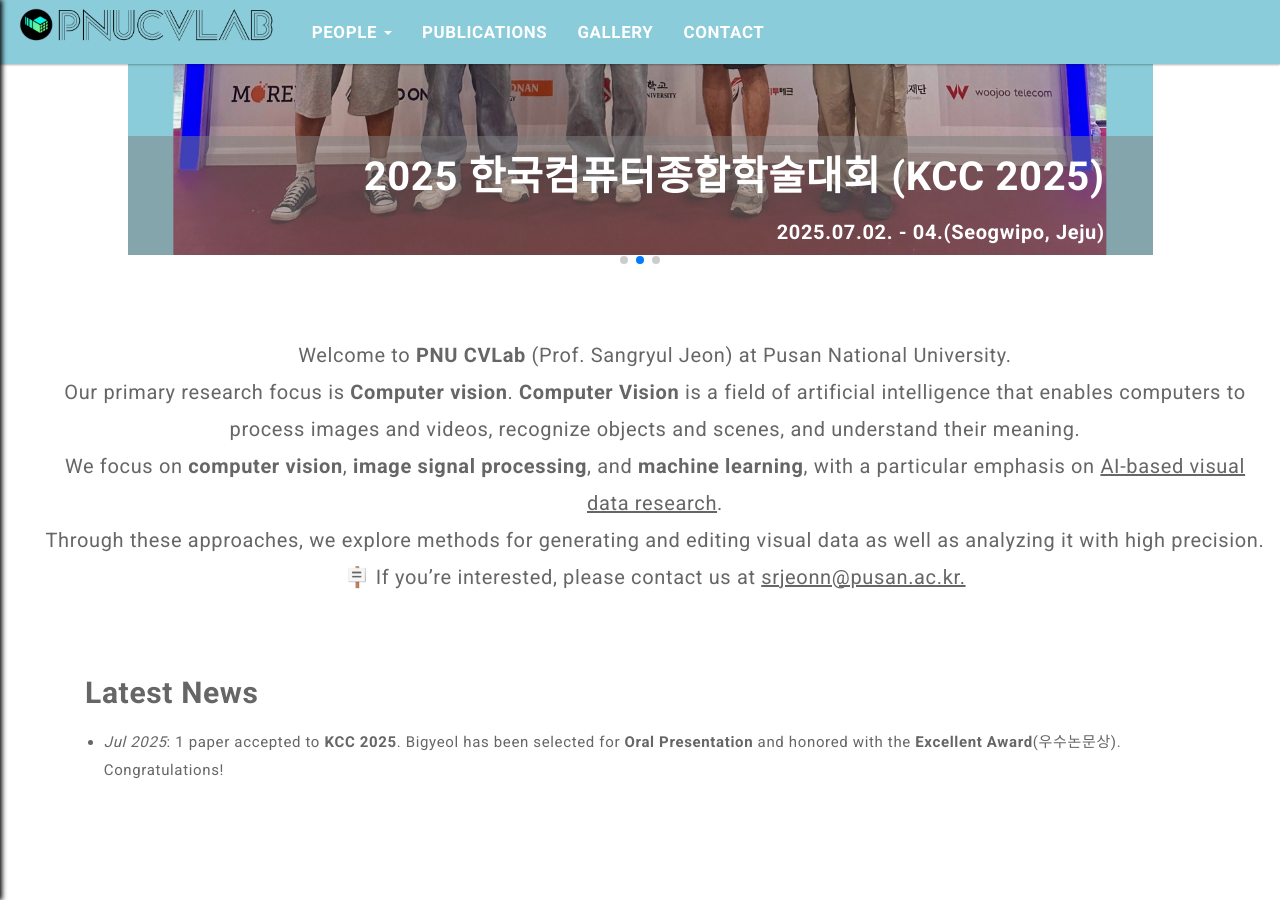
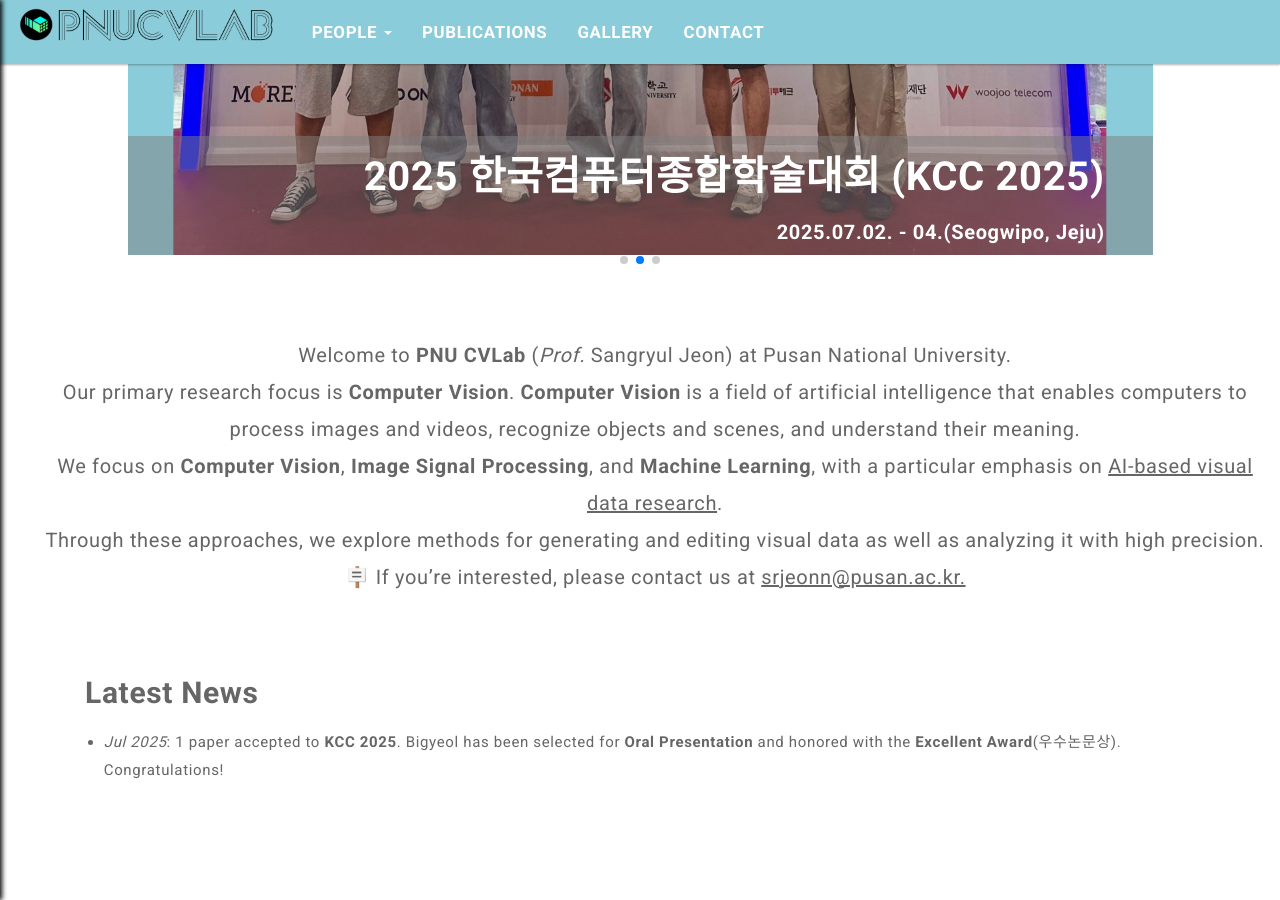
Before and after one commit to pnucvlab/pnucvlab.github.io, a Jekyll site: the page built from index.html, in a window 1280 px wide and 900 px high, scrolled down 549 px. Built offline with Jekyll 4.4.1, drawn with Linux system fonts in a browser that asks for light colours; the list of posts is cut into pages by our own code.

Commit message:
Edit Home

```diff
--- a/index.html
+++ b/index.html
@@ -63,10 +63,10 @@ permalink: /
 
 <div class="container">
   <div class="home-intro">
-    Welcome to <strong>PNU CVLab</strong> (Prof. Sangryul Jeon) at Pusan National University.<br>
-    Our primary research focus is <b>Computer vision</b>. <strong>Computer Vision</strong> is a field of artificial intelligence that enables computers to process images and videos,
+    Welcome to <strong>PNU CVLab</strong> (<i>Prof.</i> Sangryul Jeon) at Pusan National University.<br>
+    Our primary research focus is <b>Computer Vision</b>. <strong>Computer Vision</strong> is a field of artificial intelligence that enables computers to process images and videos,
     recognize objects and scenes, and understand their meaning.<br>
-    We focus on <strong>computer vision</strong>, <strong>image signal processing</strong>, and <strong>machine learning</strong>,
+    We focus on <strong>Computer Vision</strong>, <strong>Image Signal Processing</strong>, and <strong>Machine Learning</strong>,
     with a particular emphasis on <u>AI-based visual data research</u>.<br>
     Through these approaches, we explore methods for generating and editing visual data as well as analyzing it with high precision.<br>
     🪧 If you’re interested, please contact us at <u>srjeonn@pusan.ac.kr.</u>
```
